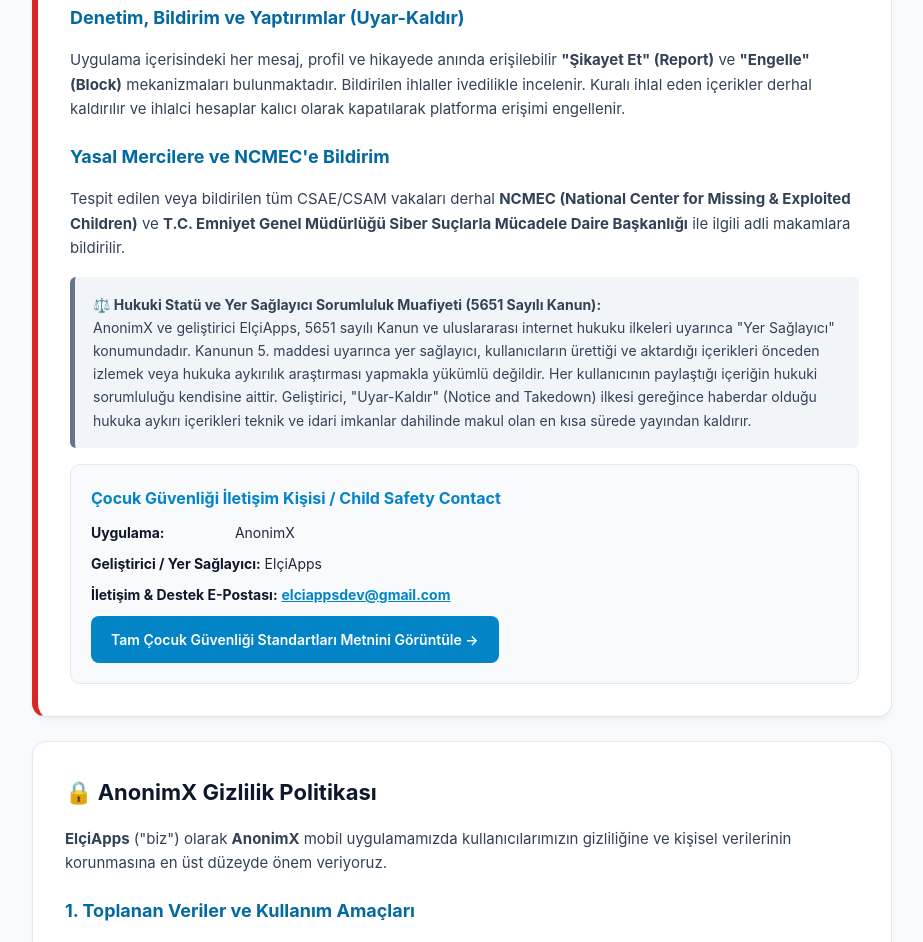
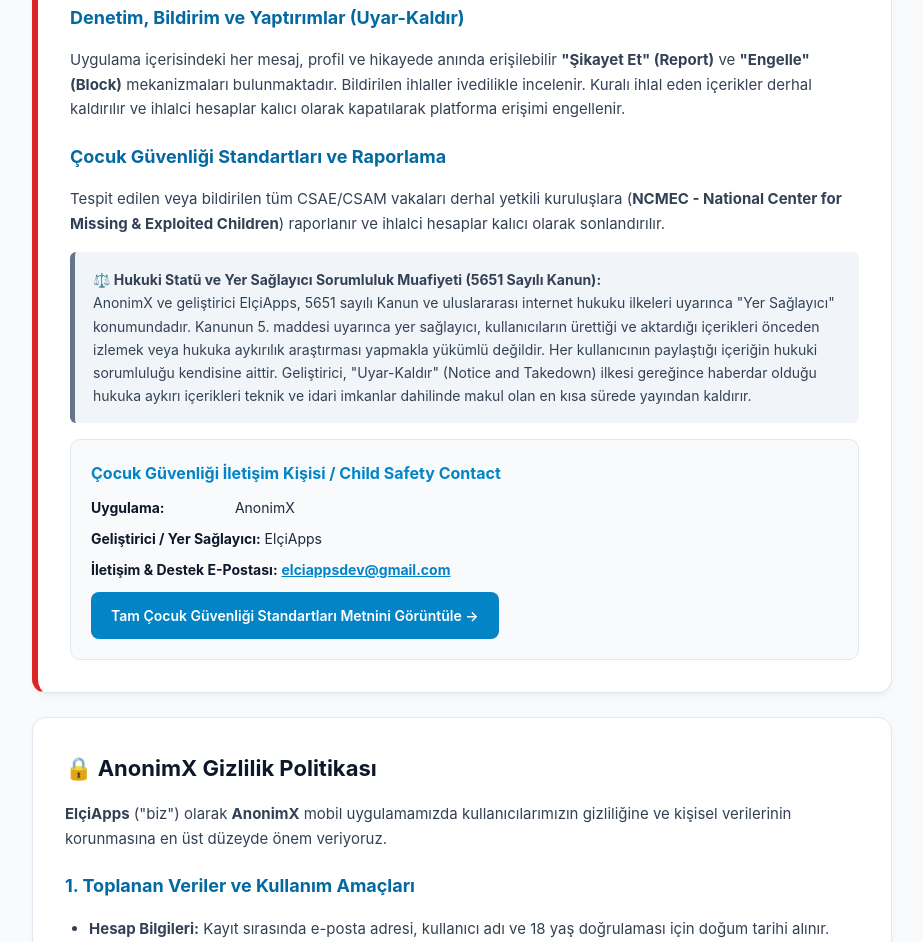
Before and after one commit to elciappsdev-tech/anonimx-policy, a plain HTML site: page index.html in a window 1280 px wide. Shown: the part 994-1936 px from the top of the page, without its empty margins (178-1101 px from the left). Drawn offline with Linux system fonts and the light colour scheme.

Commit message:
Softened reporting language and clean terms

```diff
--- a/index.html
+++ b/index.html
@@ -253,9 +253,9 @@
         Uygulama içerisindeki her mesaj, profil ve hikayede anında erişilebilir <strong>"Şikayet Et" (Report)</strong> ve <strong>"Engelle" (Block)</strong> mekanizmaları bulunmaktadır. Bildirilen ihlaller ivedilikle incelenir. Kuralı ihlal eden içerikler derhal kaldırılır ve ihlalci hesaplar kalıcı olarak kapatılarak platforma erişimi engellenir.
       </p>
 
-      <h3>Yasal Mercilere ve NCMEC'e Bildirim</h3>
+      <h3>Çocuk Güvenliği Standartları ve Raporlama</h3>
       <p>
-        Tespit edilen veya bildirilen tüm CSAE/CSAM vakaları derhal <strong>NCMEC (National Center for Missing & Exploited Children)</strong> ve <strong>T.C. Emniyet Genel Müdürlüğü Siber Suçlarla Mücadele Daire Başkanlığı</strong> ile ilgili adli makamlara bildirilir.
+        Tespit edilen veya bildirilen tüm CSAE/CSAM vakaları derhal yetkili kuruluşlara (<strong>NCMEC - National Center for Missing & Exploited Children</strong>) raporlanır ve ihlalci hesaplar kalıcı olarak sonlandırılır.
       </p>
 
       <!-- YER SAĞLAYICI MUAFİYETİ -->
```
Also changed, not shown: child-safety.html (+1 -1 lines).
